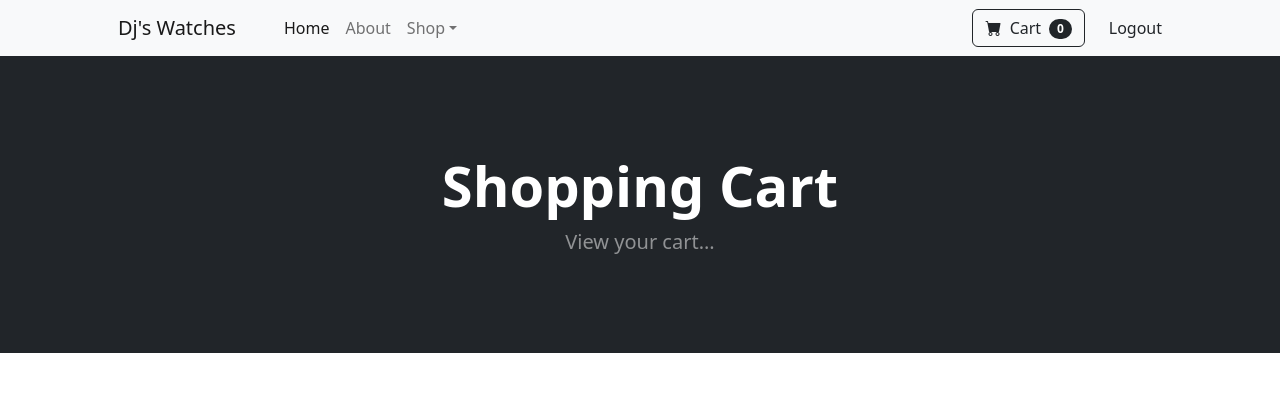
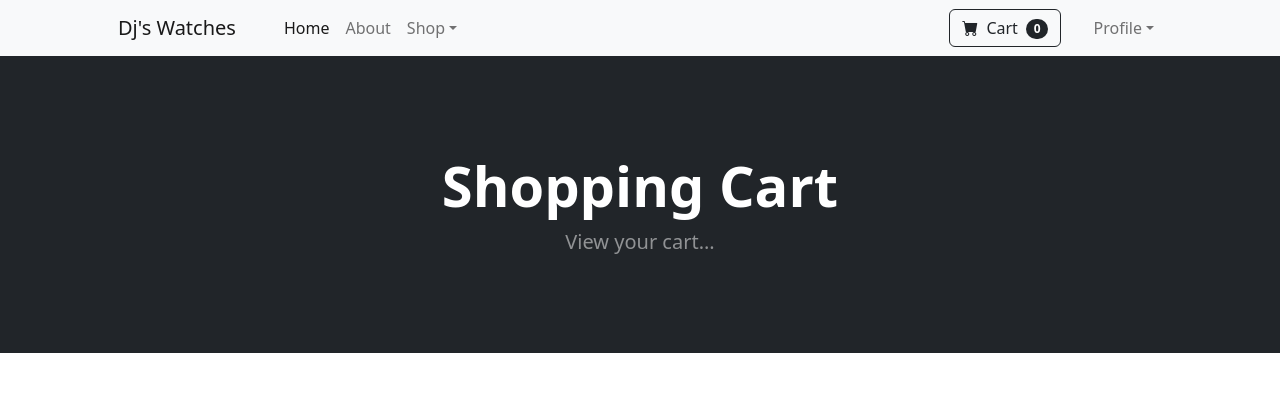
Before and after one commit to PavelKotlov/django-ecom, a Django app: page /cart/ in a window 1280 px wide. Shown: the top 420 px of the page. Run offline with Django 5.2, Linux system fonts and the light colour scheme; a user stored in the database is signed in; some libraries are stand-ins or nearby versions.

Commit message:
Add logged in user drop down menu

```diff
--- a/store/templates/navbar.html
+++ b/store/templates/navbar.html
@@ -74,7 +74,33 @@
         >
       </form>
       {% if user.is_authenticated %}
-      <a class="nav-link ms-4" href="{% url 'logout' %}">Logout</a>
+      <ul class="navbar-nav mb-2 mb-lg-0 ms-lg-4">
+        <li class="nav-item dropdown">
+          <a
+            class="nav-link dropdown-toggle"
+            id="navbarDropdown"
+            href="#"
+            role="button"
+            data-bs-toggle="dropdown"
+            aria-expanded="false"
+            >Profile</a
+          >
+          <ul class="dropdown-menu" aria-labelledby="navbarDropdown">
+            <li>
+              <p class="dropdown-item">Hello {{user.username}}</p>
+            </li>
+            <li><hr class="dropdown-divider" /></li>
+            <li>
+              <a class="dropdown-item" href="{% url 'update_user' %}"
+                >View Profile</a
+              >
+            </li>
+            <li>
+              <a class="dropdown-item" href="{% url 'logout' %}">Logout</a>
+            </li>
+          </ul>
+        </li>
+      </ul>
       {% else %}
       <a class="nav-link ms-4" href="{% url 'login' %}">Login</a>
       {% endif %}
```
